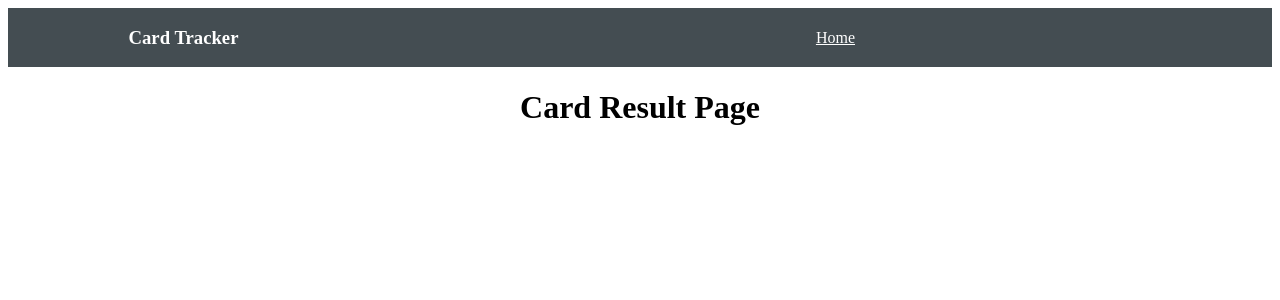
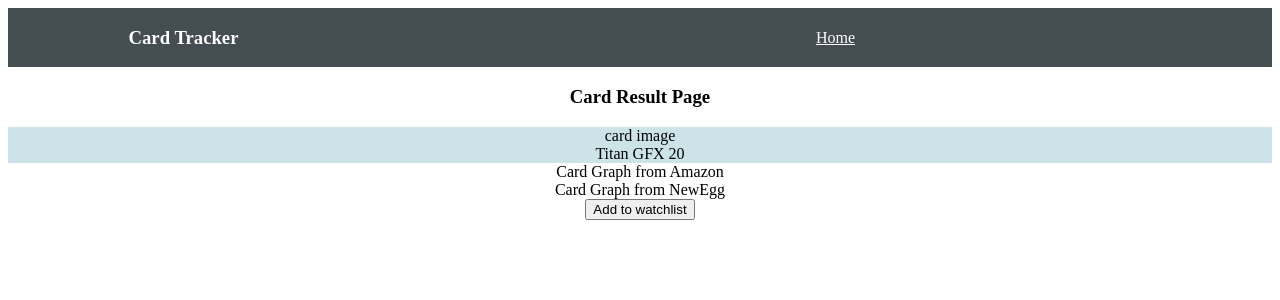
Before and after one commit to mat-t123/Pixel_Pals, a React (Create React App) app in the folder Pixel_Pals/frontend/: page /cardDisplay in a window 1280 px wide. Shown: the top 300 px of the page. Built offline with nearby package versions, Linux system fonts and the light colour scheme.

Commit message:
added card display functionality

```diff
--- a/Pixel_Pals/frontend/src/App.css
+++ b/Pixel_Pals/frontend/src/App.css
@@ -4,6 +4,7 @@
 
 .main-nav{
     display: flex;
+    width: 100%;
     justify-content: space-around;
     align-items: center;
     background: #444d52;
@@ -22,3 +23,8 @@
     align-items: center;
     list-style: none;
 }
+
+.results-card-info{
+    width: 100%;
+    background: #cce3e8;
+}
--- a/Pixel_Pals/frontend/src/CardDisplay.js
+++ b/Pixel_Pals/frontend/src/CardDisplay.js
@@ -1,9 +1,29 @@
-import React from 'react'
+import React, {useState} from 'react'
+import './App.css'
 
 export default function CardDisplay() {
+
+    const cards = [
+        {
+            card_id: "the first card",
+            name: "Titan GFX 20"
+        }
+    ]
+
+
+
     return (
-        <div>
-            <h1>Card Result Page</h1>
+        <div className="card-result-container">
+            <h3>Card Result Page</h3>
+            <div className="results-card-info">
+                <div>card image</div>
+                <div>{cards[0].name} </div>
+            </div>
+            <div className="card-graph-container">
+                <div>Card Graph from Amazon</div>
+                <div>Card Graph from NewEgg</div>
+            </div>
+            <button>Add to watchlist</button>
         </div>
     )
 }
--- a/Pixel_Pals/frontend/src/MainSearch.js
+++ b/Pixel_Pals/frontend/src/MainSearch.js
@@ -1,15 +1,14 @@
 import React from 'react'
 import {Link} from 'react-router-dom'
+import './App.css';
 
 export default function MainSearch() {
     return (
-        <body>
         <div>
             <input type="search" id="mainSearchBar" placeholder="Search for cards.."></input>
             <Link to="/cardDisplay">
                 <button type="button" id="mainSearchButton">Search</button>
             </Link>
         </div>
-        </body>
     )
 }
--- a/Pixel_Pals/frontend/src/Nav.js
+++ b/Pixel_Pals/frontend/src/Nav.js
@@ -1,4 +1,5 @@
 import React from 'react'
+import './App.css'
 import { Link } from "react-router-dom";
 
 export default function Nav() {
```
Lines whose indentation alone changed are shown as unchanged.
